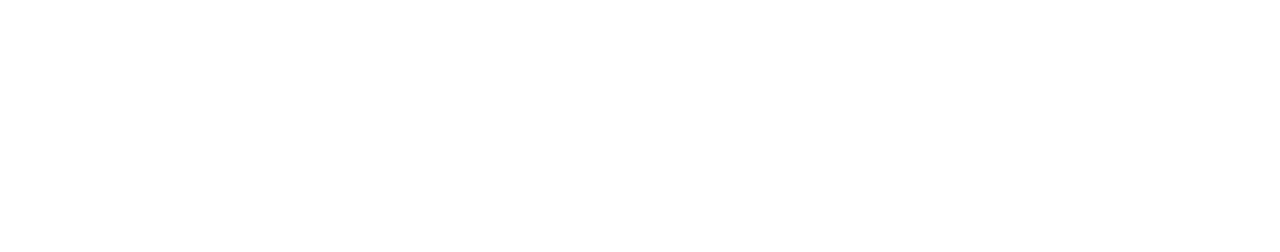
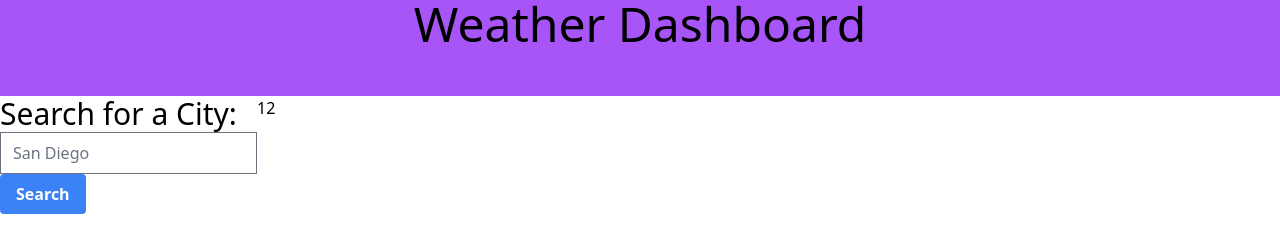
Before and after one commit to Dylan-Thrasher/Weather_Dashboard, a plain HTML site: page index.html in a window 1280 px wide. Drawn offline with nearby package versions, Linux system fonts and the light colour scheme.

Commit message:
updated layout styling for html

```diff
--- a/assets/js/script.js
+++ b/assets/js/script.js
@@ -1 +1,15 @@
+const searchEl = document.querySelector('#search');
 const APIKey = "bc4b56299d21aec4bb34ccdca89fbde5";
+let city = "atlanta";
+
+const queryURL = `http://api.openweathermap.org/data/2.5/weather?q=${city}&appid=${APIKey}`;
+
+
+function getCityWeatherData() {
+    fetch(queryURL).then(response => response.json()).then(response => {
+    });
+    console.log(response);
+    return;
+}
+
+searchEl.addEventListener('click', getCityWeatherData);
--- a/index.html
+++ b/index.html
@@ -6,14 +6,26 @@
     <title>Weather Dashboard</title>
     <link rel="stylesheet" href="./assets/css/normalize.css">
     <link rel="stylesheet" href="./assets/css/style.css">
+    <script src="https://cdn.tailwindcss.com?plugins=forms,typography,aspect-ratio,line-clamp"></script>
 </head>
 <body>
-    <header></header>
-    <nav></nav>
-    <main>
-        <article></article>
-        <section></section>
-    </main>
+    <header class="flex justify-center h-24 bg-purple-500">
+        <h1 class="text-5xl">Weather Dashboard</h1>
+    </header>
+    <main class="flex flex-row">
+    <nav class="flex flex-col h-full">
+        <h2 class="text-3xl">Search for a City:</h2>
+        <form id="search flex-col">
+            <input type="text" class="form-input" name="city" placeholder="San Diego">
+            <br>
+            <button type="submit" class="btn bg-blue-500 text-white font-bold py-2 px-4 rounded">Search</button>
+        </form>
+    </nav>
+    <article class="flex">
+        <section>1</section>
+        <section>2</section>
+    </article>
+</main>
 
     <script src="./assets/js/script.js"></script>
 </body>
```
